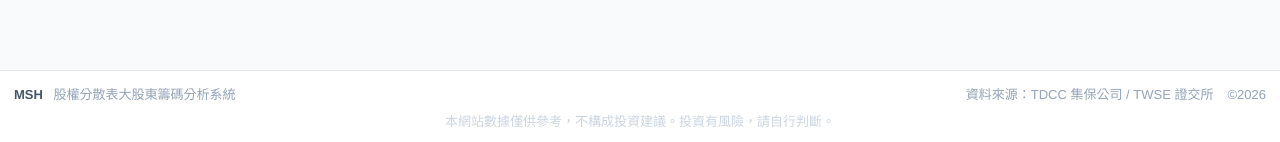
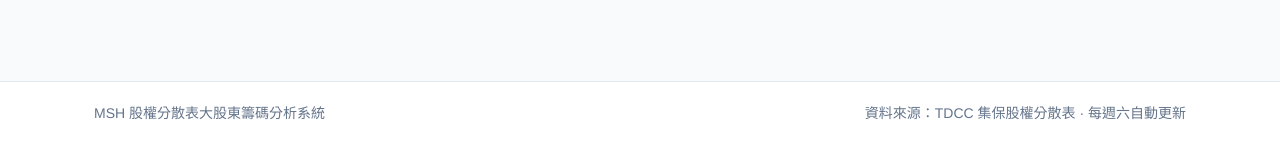
Before and after one commit to mywu-cloud/msh, a Next.js app in the folder frontend/: page / in a window 1280 px wide. Shown: the part 655-797 px from the top of the page. Built offline with nearby package versions, Linux system fonts and the light colour scheme; no server answers.

Commit message:
Refactor Footer component for better design and text
Updated the Footer component to improve layout and content.

```diff
--- a/frontend/src/components/Footer.tsx
+++ b/frontend/src/components/Footer.tsx
@@ -1,23 +1,12 @@
 export function Footer() {
-    const year = new Date().getFullYear()
-
   return (
-          <footer className="border-t border-slate-200 bg-white mt-auto">
-            <div className="container mx-auto px-4 max-w-[1400px] py-4">
-              <div className="flex flex-col sm:flex-row items-center justify-between gap-2 text-xs text-slate-400">
-                <div className="flex items-center gap-3">
-                  <span className="font-semibold text-slate-600">MSH</span>
-                  <span>股權分散表大股東籌碼分析系統</span>
-                </div>
-                <div className="flex items-center gap-4">
-                  <span>資料來源：TDCC 集保公司 / TWSE 證交所</span>
-                  <span>©{year}</span>
-                </div>
-              </div>
-              <div className="mt-2 text-xs text-slate-300 text-center">
-                本網站數據僅供參考，不構成投資建議。投資有風險，請自行判斷。
-              </div>
-            </div>
-          </footer>
-        )
-      }
+    <footer className="border-t border-surface-border bg-white py-6 mt-auto">
+      <div className="container mx-auto px-4 max-w-7xl">
+        <div className="flex flex-col sm:flex-row items-center justify-between gap-2 text-sm text-slate-500">
+          <p>MSH 股權分散表大股東籌碼分析系統</p>
+          <p>資料來源：TDCC 集保股權分散表 · 每週六自動更新</p>
+        </div>
+      </div>
+    </footer>
+  )
+}
```
